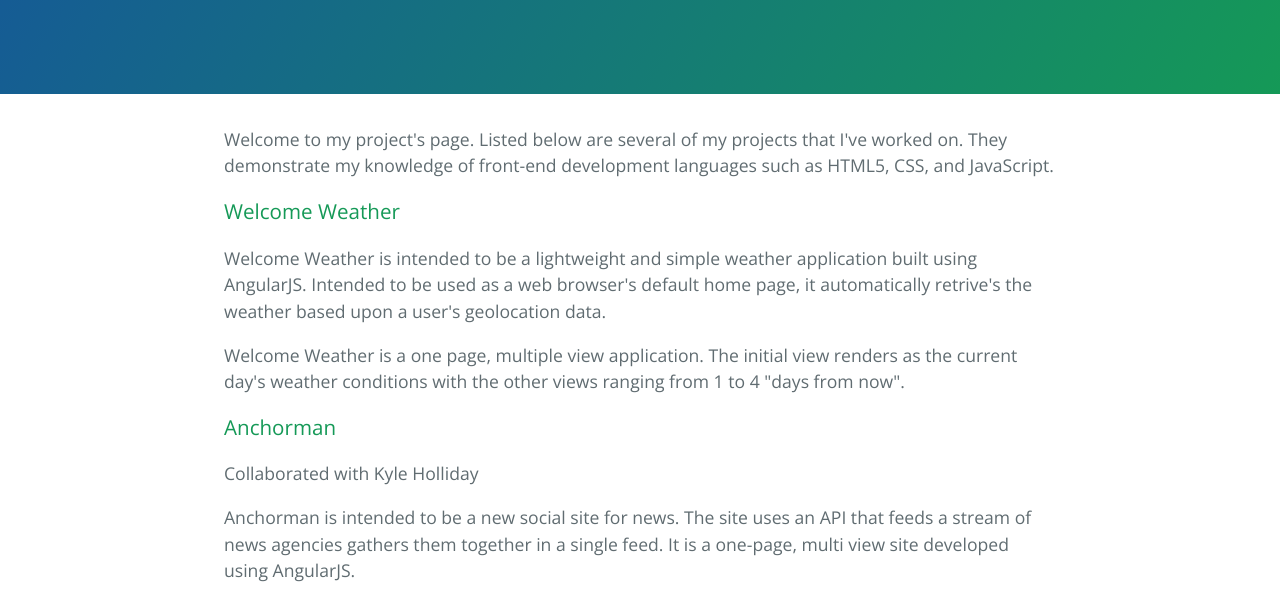
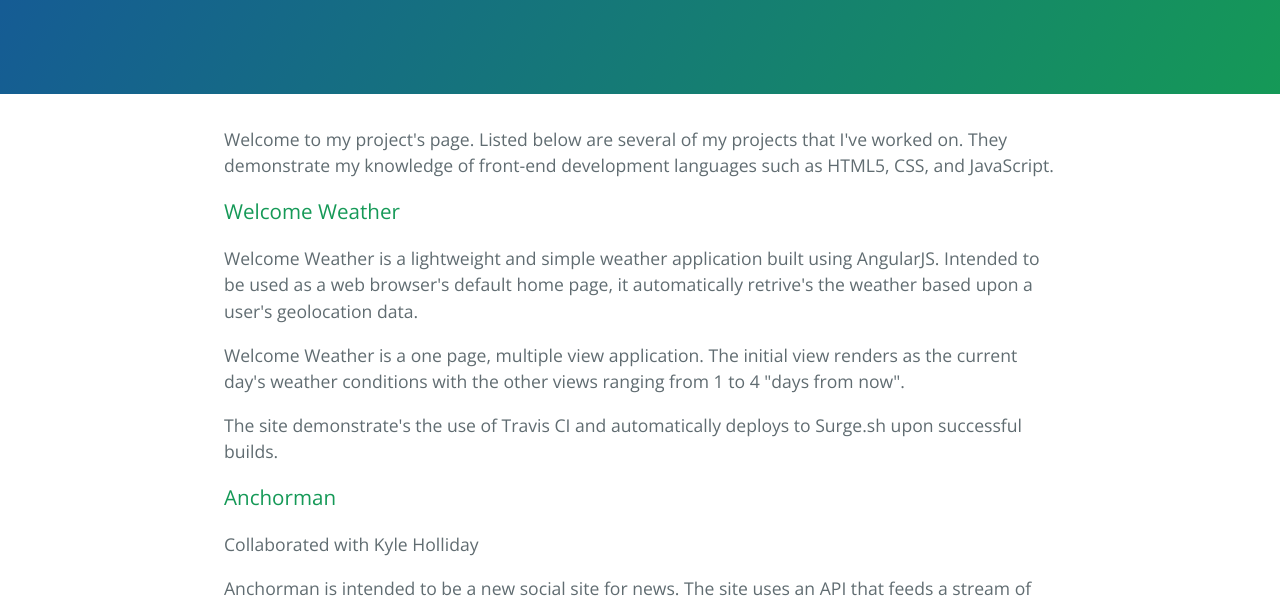
Before and after one commit to MichaelWDanko/michaelwdanko.github.io, a plain HTML site: page index.html in a window 1280 px wide. Shown: the part 176-774 px from the top of the page. Drawn offline with nearby package versions, Linux system fonts and the light colour scheme.

Commit message:
Updated index.html to include information about Travis.CI on WelcomeWeather

```diff
--- a/index.html
+++ b/index.html
@@ -21,9 +21,10 @@
         <p>Welcome to my project's page. Listed below are several of my projects that I've worked on. They demonstrate my knowledge of front-end development languages such as HTML5, CSS, and JavaScript.</p>
 
         <div class="project-item">
-            <a href="http://welcome-weather.surge.sh"><h3>Welcome Weather</h3></a>
-            <p>Welcome Weather is intended to be a lightweight and simple weather application built using AngularJS. Intended to be used as a web browser's default home page, it automatically retrive's the weather based upon a user's geolocation data. </p>
+            <a href="https://welcome-weather.surge.sh"><h3>Welcome Weather</h3></a>
+            <p>Welcome Weather is a lightweight and simple weather application built using AngularJS. Intended to be used as a web browser's default home page, it automatically retrive's the weather based upon a user's geolocation data. </p>
             <p>Welcome Weather is a one page, multiple view application. The initial view renders as the current day's weather conditions with the other views ranging from 1 to 4 "days from now".</p>
+            <p>The site demonstrate's the use of Travis CI and automatically deploys to Surge.sh upon successful builds.</p>
         </div>
 
         <div class="project-item">
```
